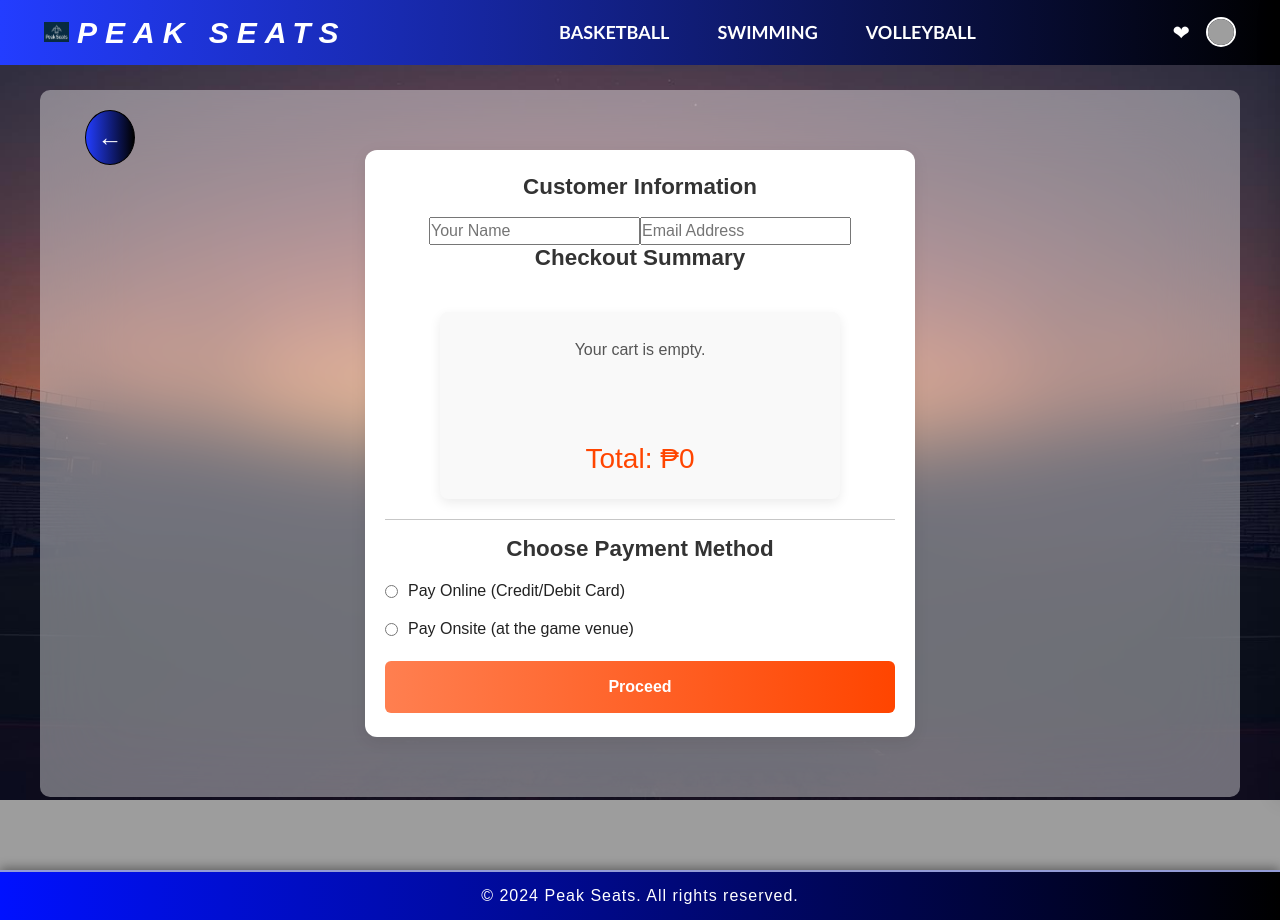
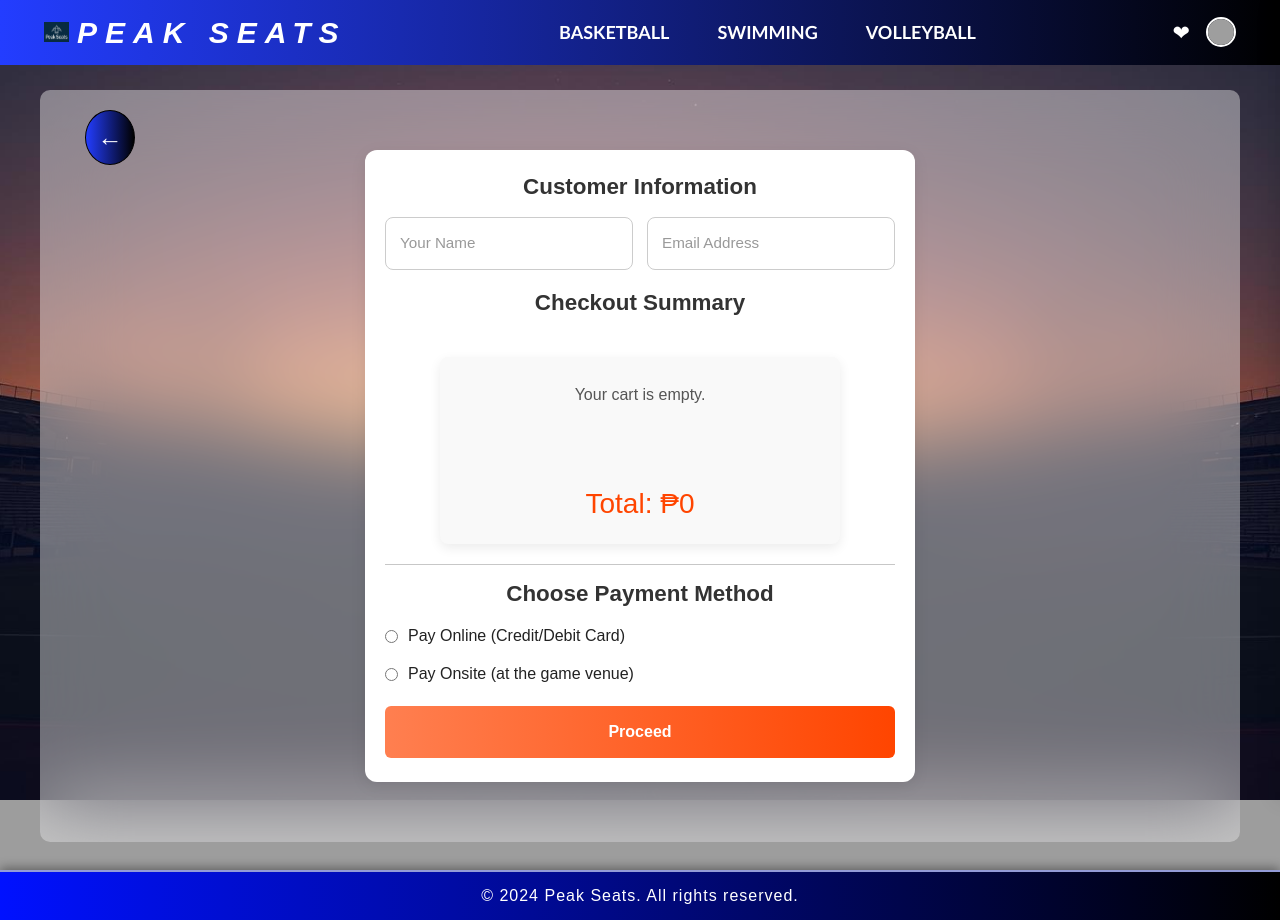
Before and after one commit to Stan-0101/Peak_Seats, a React (Create React App) app in the folder my-firstapp/: page /CheckoutPage in a window 1280 px wide. Built offline with nearby package versions, Linux system fonts and the light colour scheme; grey boxes are pictures that could not be loaded; a web font is replaced by a local one.

Commit message:
updated jsx

```diff
--- a/my-firstapp/src/Pages/checkout.jsx
+++ b/my-firstapp/src/Pages/checkout.jsx
@@ -1,7 +1,7 @@
 import React, { useEffect, useState } from "react";
 import "./checkout.css";
 import checkoutFunction from "../JS Function/checkout.js";
-import backgroundImage from '../images/background.jpg';
+import backgroundImage from "../images/background.jpg";
 
 export default function Checkout() {
   const [payment, setPayment] = useState("");
@@ -29,7 +29,9 @@ export default function Checkout() {
           </div>
 
           <h2>Customer Information</h2>
-          <div className="customer-info">
+
+          <div className="customer-fields">
+            <div className="customer-field">
               <input
                 type="text"
                 id="customerName"
@@ -37,6 +39,9 @@ export default function Checkout() {
                 placeholder="Your Name"
                 required
               />
+            </div>
+
+            <div className="customer-field">
               <input
                 type="email"
                 id="customerEmail"
@@ -45,8 +50,10 @@ export default function Checkout() {
                 required
               />
             </div>
+          </div>
 
           <h2>Checkout Summary</h2>
+
           <div className="cart-summary">
             <div className="cart-items"></div>
             <div className="total-box">
@@ -59,12 +66,12 @@ export default function Checkout() {
           <hr />
 
           <h2>Choose Payment Method</h2>
+
           <form id="checkoutForm" onSubmit={handleSubmit}>
             <div className="payment-options">
               <label>
                 <input
                   type="radio"
-                  id="paymentCard"
                   name="payment"
                   value="card"
                   required
@@ -73,10 +80,10 @@ export default function Checkout() {
                 />
                 Pay Online (Credit/Debit Card)
               </label>
+
               <label>
                 <input
                   type="radio"
-                  id="paymentOnsite"
                   name="payment"
                   value="onsite"
                   checked={payment === "onsite"}
@@ -88,10 +95,10 @@ export default function Checkout() {
 
             {payment === "card" && (
               <div className="card-fields" id="cardFields">
-                <input type="text" id="cardHolderName" name="cardHolderName" placeholder="Cardholder Name" required />
-                <input type="text" id="cardNumber" name="cardNumber" placeholder="Card Number" maxLength="19" required />
-                <input type="text" id="cardExpiry" name="cardExpiry" placeholder="MM/YY" maxLength="5" required />
-                <input type="text" id="cardCvv" name="cardCvv" placeholder="CVV" maxLength="4" required />
+                <input type="text" placeholder="Cardholder Name" required />
+                <input type="text" placeholder="Card Number" maxLength="19" required />
+                <input type="text" placeholder="MM/YY" maxLength="5" required />
+                <input type="text" placeholder="CVV" maxLength="4" required />
               </div>
             )}
 
```
Lines whose indentation alone changed are shown as unchanged.
